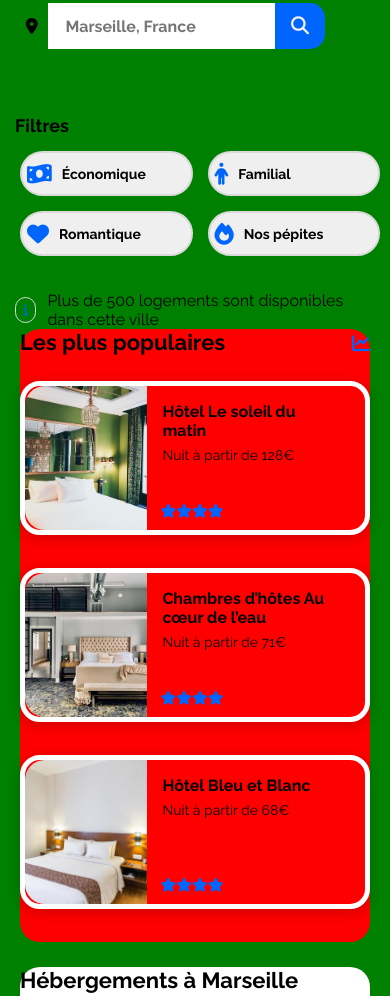
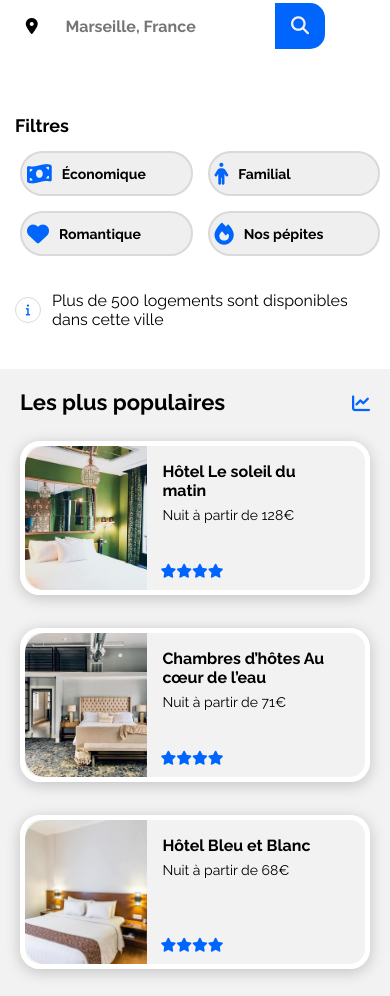
Before and after one commit to EliaraMTF/Booki, a plain HTML site: page index.html in a window 390 px wide. Shown: the part 277-1273 px from the top of the page. Drawn offline with Linux system fonts and the light colour scheme.

Commit message:
Correction bug

```diff
--- a/css/style.css
+++ b/css/style.css
@@ -23,7 +23,6 @@ time, mark, audio {
   body {
     max-width: 1440px;
     margin: 0 auto;
-    background-color:green
   }
 
   /* Custom Properties */
@@ -238,7 +237,7 @@ time, mark, audio {
     align-items: center;
     width: 24px;
     height: 24px;
-    border-radius: 1000px;
+    border-radius: 50%;
     border: 1px solid var(--grey);
     margin-right: 11px;
   }
@@ -700,7 +699,7 @@ time, mark, audio {
     .filter-bar__btn{
       flex: 1 1 47%;
       font-size: 14px;
-      justify-content: flex-start;
+      justify-content: start;
       padding: 4px 5px;
     }
     .Filtre2{
@@ -713,19 +712,37 @@ time, mark, audio {
       margin-right: 5px;
     }
 
+    /* Info bar */
+
+    .info-bar {
+      margin-bottom: 10px;
+    }
+
+    .info-bar__container {
+      width: 24px;
+      height: 24px;
+      min-width: 24px;
+      min-height: 24px;
+      max-width: 24px;
+      max-height: 24px;
+  }
 
     /* Hébergement et Populaire */
 
     .offers {
       flex-direction: column-reverse;
-      margin: 0 20px;
+      margin: 0;
+      margin-top: 10px;
     }
 
     .offers__spensored{
       width: 100%;
-      margin: 0;
-      padding: 0;
-      background-color: red;
+      margin: 0 auto;
+      padding: 20px;
+      background-color: #F2F2F2;
+      border-radius: 0px;
+      margin-top: 20px;
+      box-sizing: border-box;
     }
     .first-row , .second-row{
         flex-direction: column;
@@ -738,17 +755,20 @@ time, mark, audio {
         padding: 0;
         box-shadow: none;
         background-color: #FFFFFF;
+        border-radius: 0px;
     }
 
     .card__main{
       width: 96%;
     }
+
     /* Activités à marseille */
 
     .activities{
       width: auto;
-      margin: 20px 20px;
+      margin: auto;
       padding: 10px;
+      border-radius:0%
     }
     .activities-row {
       flex-direction: column;
@@ -756,7 +776,6 @@ time, mark, audio {
     }
     .card__activity{
       width: 100%;
-      background-color: pink;
     }
     .activities img {
         display: flex;
@@ -764,16 +783,16 @@ time, mark, audio {
         width: 100%;
         height: 141px;
     }
-    .card__description--activity {
-      /*background-color: purple;*/
-    }
+
     /* Footer */
 
     footer{
       flex-direction: column;
-      padding: 0;
-      margin: 80px 20px;
+      padding: 20px;
+      margin: 0;
+      margin-top: 20px;
       gap: 30px;
+      background-color: #F2F2F2;
     }
 
     .footer__column:nth-child(-n + 2){
```
Lines whose indentation alone changed are shown as unchanged.
